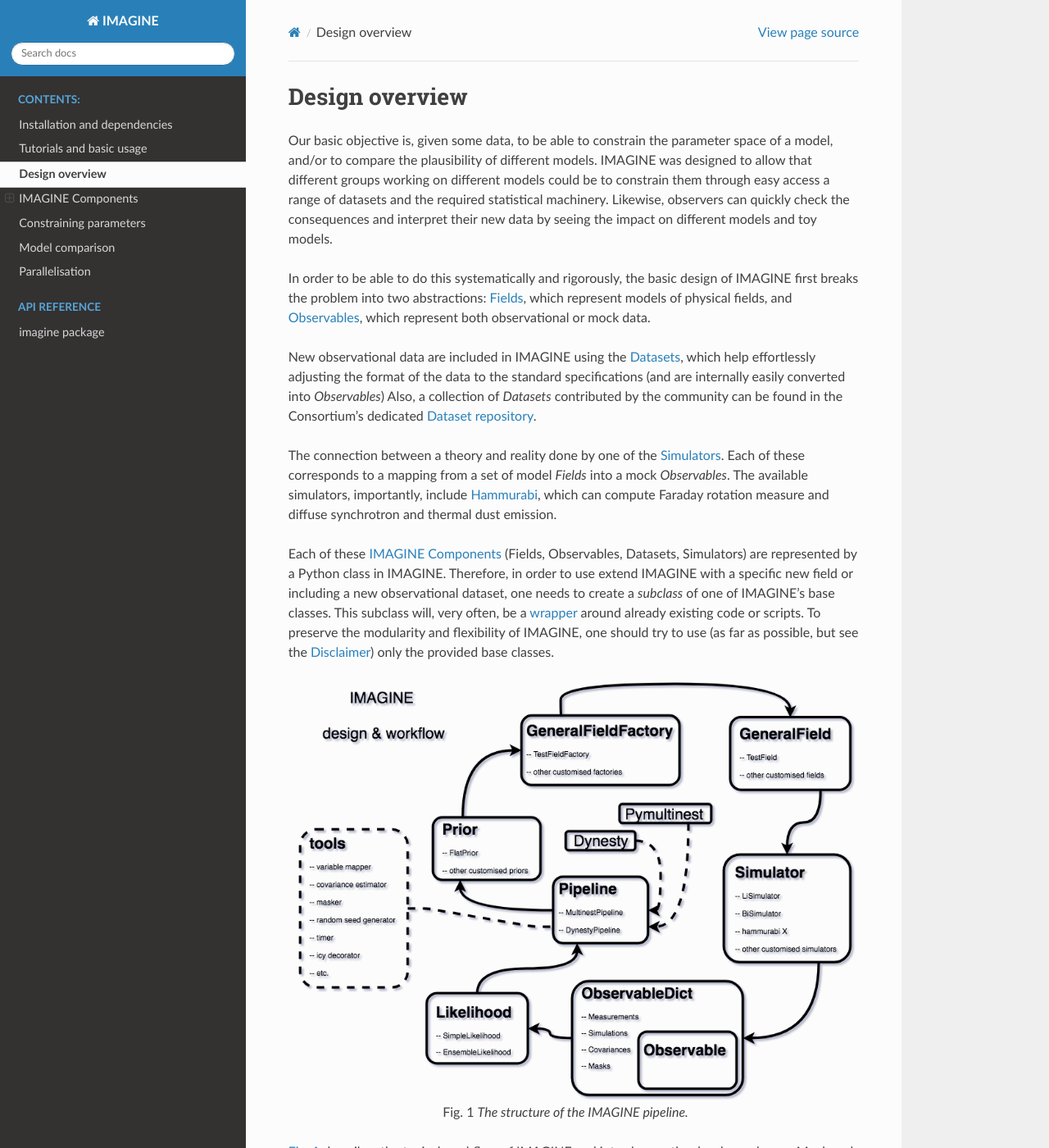
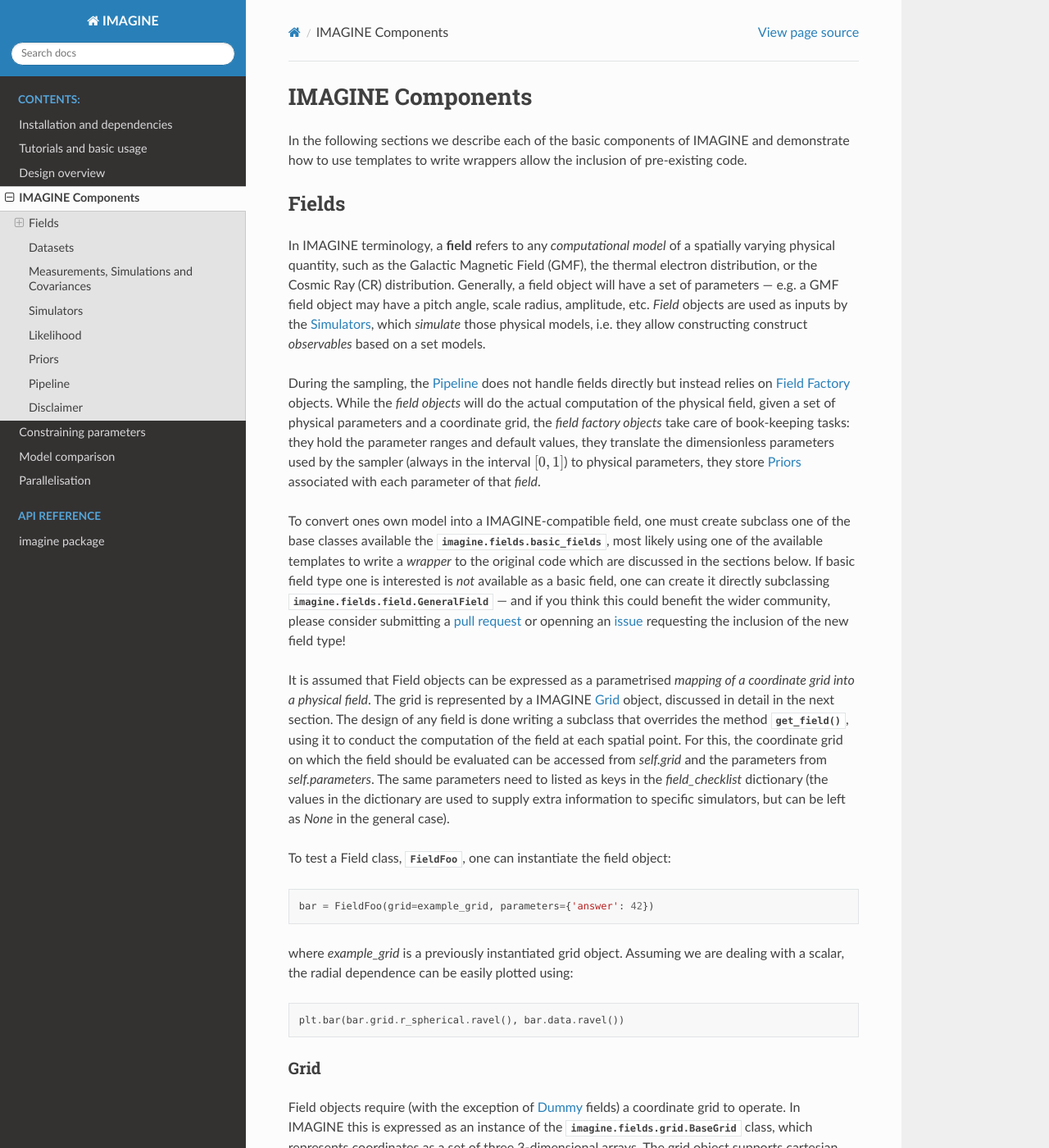
Before and after one commit to IMAGINE-Consortium/imagine, a Sphinx documentation site: the page built from doc/source/components.rst, in a window 1280 px wide and 1400 px high. Shown: the whole window at 82% size. Built offline with Sphinx 7.4.7 and the Read the Docs theme 2.0.0, drawn with Linux system fonts in a browser that asks for light colours; some of the changed text lies outside the part shown.

Commit message:
Updates docs.

```diff
--- a/doc/source/design_components.rst
+++ b/doc/source/components.rst
@@ -1,64 +1,6 @@
-===============
-Design overview
-===============
-
-Our basic objective is, given some data, to be able to constrain the
-parameter space of a model, and/or to compare the plausibility of
-different models.  IMAGINE was designed to allow that different
-groups working on different models could be to constrain them through
-easy access a range of datasets and the required statistical machinery.
-Likewise, observers can quickly check the consequences and interpret
-their new data by seeing the impact on different models and toy models.
-
-In order to be able to do this systematically and rigorously, the basic
-design of IMAGINE first breaks the problem into two abstractions:
-`Fields`_, which represent models of physical fields, and
-`Observables`_, which represent
-both observational or mock data.
-
-New observational data are included in IMAGINE using the `Datasets`_,
-which help effortlessly adjusting the format of the data to the standard
-specifications (and are internally easily converted into *Observables*)
-Also, a collection of *Datasets* contributed by the community can be found in
-the Consortium's dedicated `Dataset repository <https://github.com/IMAGINE-Consortium/imagine-datasets>`_.
-
-The connection between a theory and reality done by one of the `Simulators`_.
-Each of these corresponds to a mapping from a set of model *Fields* into a mock
-*Observables*. The available simulators, importantly,
-include `Hammurabi <https://bitbucket.org/hammurabicode/hamx/wiki/Home>`_,
-which can compute Faraday rotation measure and diffuse synchrotron and thermal
-dust emission.
-
-Each of these `IMAGINE Components`_ (Fields, Observables, Datasets, Simulators)
-are represented by a Python class in IMAGINE.
-Therefore, in order to use extend IMAGINE with a specific new field or
-including a new observational dataset, one needs to create a *subclass* of
-one of IMAGINE's base classes. This subclass will, very often, be
-a `wrapper <https://en.wikipedia.org/wiki/Wrapper_function>`_ around
-already existing code or scripts. To preserve the modularity and
-flexibility of IMAGINE, one should try to use
-(as far as possible, but see the `Disclaimer`_) only the provided base classes.
 
 
-.. figure:: imagine_design.png
-    :name: IMAGINE
-    :align: center
-    :alt: The IMAGINE pipeline
-    :width: 100%
-
-    The structure of the IMAGINE pipeline.
-
-:numref:`IMAGINE` describes the typical workflow of IMAGINE and introduces other key base classes.
-Mock and measured data, in the form of `Observables`_, are used
-to compute a likelihood through a `Likelihood`_ class. This, supplemented by
-`Priors`_, allows a `Pipeline`_ object to sample the parameter space and compute
-posterior distributions and  Bayesian evidences for the models. The generation
-of different realisations of each Field is managed by the corresponding
-`Field Factory`_ class. Likewise, `Observable Dictionaries`_ help one
-organising and manipulating *Observables*.
-
-
-
+.. _IMAGINE Components:
 
 ==================
 IMAGINE Components
@@ -369,16 +318,31 @@
 
 
 
+
+
+.. _Simulators:
+
 ----------
 Simulators
 ----------
 
 .. literalinclude:: ../../imagine/templates/simulator_template.py
 
+
+
+
+
+
+.. _Likelihood:
+
 ----------
 Likelihood
 ----------
 
+
+
+
+.. _Priors:
 
 ------
 Priors
--- a/doc/source/index.rst
+++ b/doc/source/index.rst
@@ -18,7 +18,8 @@
 
    installation
    tutorials
-   design_components
+   design
+   components
    bayes
    parallel
 
```
Also changed, not shown: other parts of doc/source/components.rst (+14 -0 lines), doc/source/design.rst (added, +59 -0 lines).
